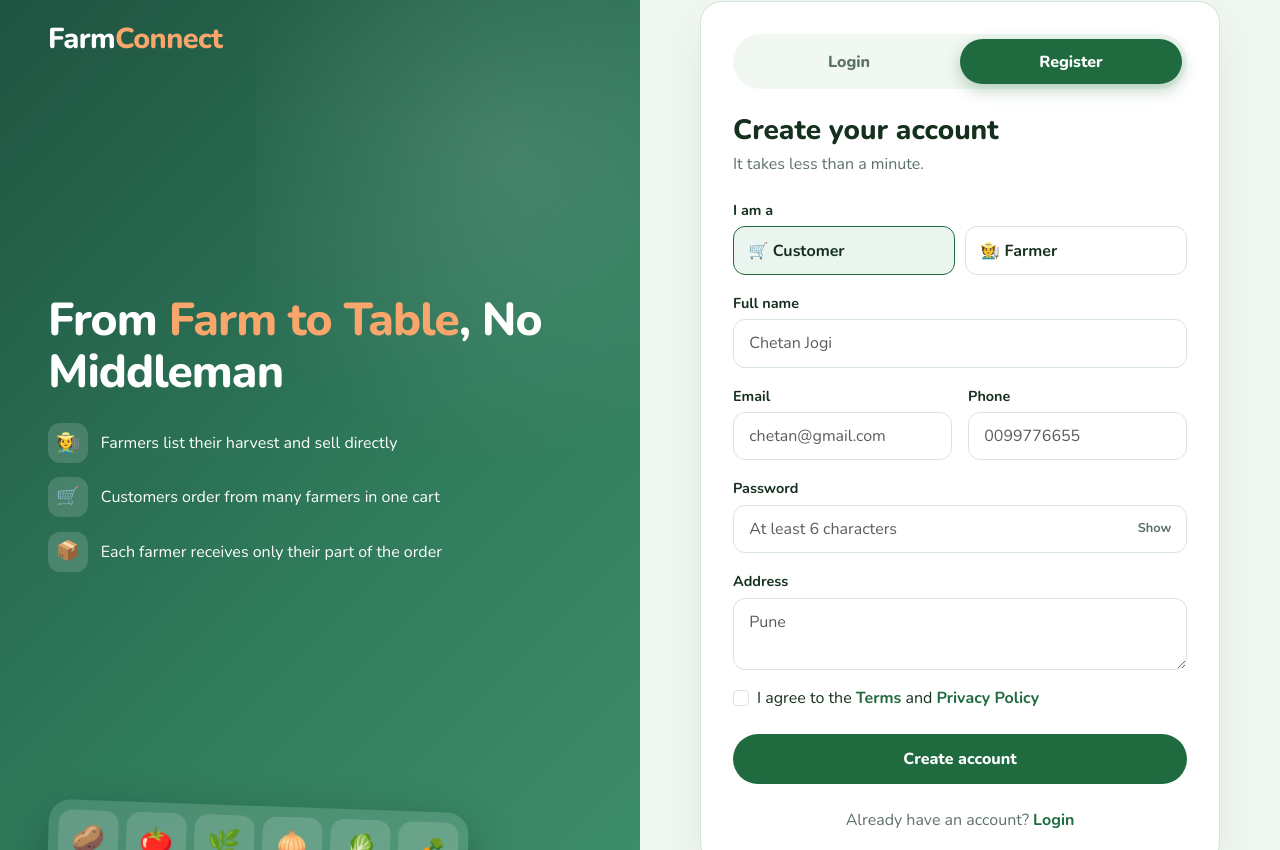
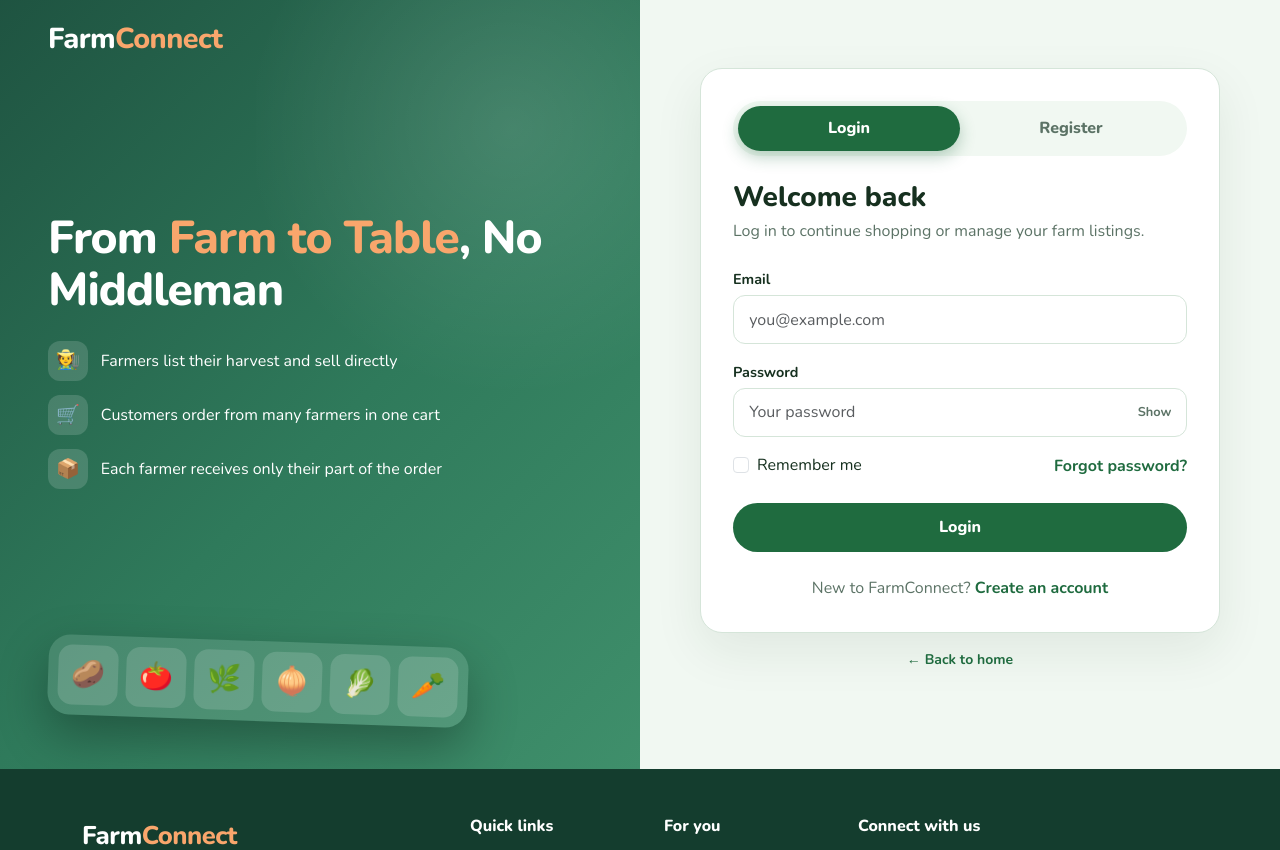
Before and after one commit to Ptapkire/FarmerToCustomer_UI, an Angular app: page /login in a window 1280 px wide. Shown: the part 690-1540 px from the top of the page. Built offline with nearby package versions, Linux system fonts and the light colour scheme.

Commit message:
To avoid duplicate api call when login and register tab changes while select particular roles

```diff
--- a/src/app/core/constant/Constant.ts
+++ b/src/app/core/constant/Constant.ts
@@ -2,7 +2,8 @@ export const GlobalConstant = {
      LOCAL_LOGIN_KEY: 'farmerLoginData',
      API_ENDPOINTS: {
         LOGIN : 'farmerUsers/login',
-        GET_USER_BY_ID : 'getUserbyId?id='
+        GET_USER_BY_ID : 'getUserbyId?id=',
+        GET_ALL_ROLES : 'farmerRoles/get-all-roles'
      },
      // Static messages basically using for forms
      VALIDATION_MESSAGES:{
--- /dev/null
+++ b/src/app/core/services/master.ts
@@ -0,0 +1,19 @@
+import { HttpClient } from '@angular/common/http';
+import { inject, Injectable } from '@angular/core';
+import { environment } from '../../../environments/environment';
+import { GlobalConstant } from '../constant/Constant';
+import { Observable } from 'rxjs';
+import { ApiResponseModel } from '../models/interfaces/api-response.model';
+
+@Injectable({
+  providedIn: 'root',
+})
+export class Master {
+
+  http = inject(HttpClient);
+
+  getAllRoles(): Observable<ApiResponseModel>{
+    return this.http.get<ApiResponseModel>(environment.API_URL + GlobalConstant.API_ENDPOINTS.GET_ALL_ROLES);
+  }
+
+}
--- a/src/app/pages/login/login.html
+++ b/src/app/pages/login/login.html
@@ -32,8 +32,9 @@
                     <div class="toggle" role="tablist" aria-label="Choose form">
                         <button type="button" [ngClass]="{'active': isLoginFormVisiable()}" role="tab" id="tab-login"
                             aria-controls="pane-login" (click)="onToggleForm(true)">Login</button>
-                        <button type="button"[ngClass]="{'active': !isLoginFormVisiable()}"role="tab" id="tab-register"
-                            aria-controls="pane-register" (click)="onToggleForm(false)">Register</button>
+                        <button type="button" [ngClass]="{'active': !isLoginFormVisiable()}" role="tab"
+                            id="tab-register" aria-controls="pane-register"
+                            (click)="onToggleForm(false)">Register</button>
                     </div>
 
                     @if(isLoginFormVisiable()){
@@ -111,7 +112,8 @@
                                     <div class="invalid-feedback">Enter a valid phone number.</div>
                                 </div>
                             </div>
-                            <div class="mb-3">
+                            <div class="row g-3 mb-3">
+                                <div class="col-md-6">
                                     <label class="form-label" for="password">Password</label>
                                     <div class="pw">
                                         <input type="password" class="form-control" id="password" name="password"
@@ -121,6 +123,17 @@
                                     </div>
                                     <div class="invalid-feedback">Password must be at least 6 characters.</div>
                                 </div>
+                                <div class="col-md-6">
+                                    <label class="form-label" for="phone">Role</label>
+                                    <select class="form-select">
+                                        <option value="">Select Your Role</option>
+                                         @for(item of roleList(); track $index){
+                                            <option [value]="item.roleId">{{item.roleName}}</option>
+                                         }
+                                    </select>
+                                </div>
+                            </div>
+
                             <div class="mb-3">
                                 <label class="form-label" for="address">Address</label>
                                 <textarea class="form-control" id="address" name="address" rows="2" placeholder="Pune"
--- a/src/app/pages/login/login.ts
+++ b/src/app/pages/login/login.ts
@@ -2,10 +2,11 @@ import { Component, inject, signal } from '@angular/core';
 import { UserLogin } from '../../core/models/classes/User.Model';
 import { UserService } from '../../core/services/user-service';
 import { CommonImports } from '../../core/constant/CommonImports';
-import { LoginResponse } from '../../core/models/interfaces/api-response.model';
+import { ApiResponseModel, IRole, LoginResponse } from '../../core/models/interfaces/api-response.model';
 import { Router } from '@angular/router';
 import { GlobalConstant } from '../../core/constant/Constant';
 import { NgClass } from '@angular/common';
+import { Master } from '../../core/services/master';
 
 @Component({
   selector: 'app-login',
@@ -17,22 +18,38 @@ export class Login {
 
   userSrv = inject(UserService);
   router = inject(Router);
+  masterSrv = inject(Master);
 
-    loginObj : UserLogin = new UserLogin();
-    isLoginFormVisiable = signal<boolean>(false);
+  loginObj: UserLogin = new UserLogin();
+  isLoginFormVisiable = signal<boolean>(true);
+  roleList = signal<IRole[]>([]);
 
-    onToggleForm(isShow: boolean){
+  getAllRoles() {
+    if(this.roleList().length == 0) {
+      this.masterSrv.getAllRoles().subscribe({
+        next: (res: ApiResponseModel) => {
+          const allowedRoles = res.data.filter((m: IRole) => m.roleName != 'SUPER_ADMIN');
+          this.roleList.set(allowedRoles);
+        }
+      });
+    }
+  }
+
+  onToggleForm(isShow: boolean) {
     this.isLoginFormVisiable.set(isShow);
+    if (isShow == false) {
+      this.getAllRoles();
     }
-    onLogin(){
+  }
+  onLogin() {
     debugger;
     this.userSrv.login(this.loginObj).subscribe({
-         next:(res : LoginResponse)=>{
+      next: (res: LoginResponse) => {
         debugger;
         localStorage.setItem(GlobalConstant.LOCAL_LOGIN_KEY, JSON.stringify(res.data));
         this.router.navigateByUrl("/home");
       },
-         error:(error)=>{
+      error: (error) => {
         alert("Wrong Credentials");
       }
     })
```
Also changed, not shown: src/app/core/models/interfaces/api-response.model.ts (+10 -0 lines), 1 other file (tests, documents, lock files or other folders). Lines whose indentation alone changed are shown as unchanged.
